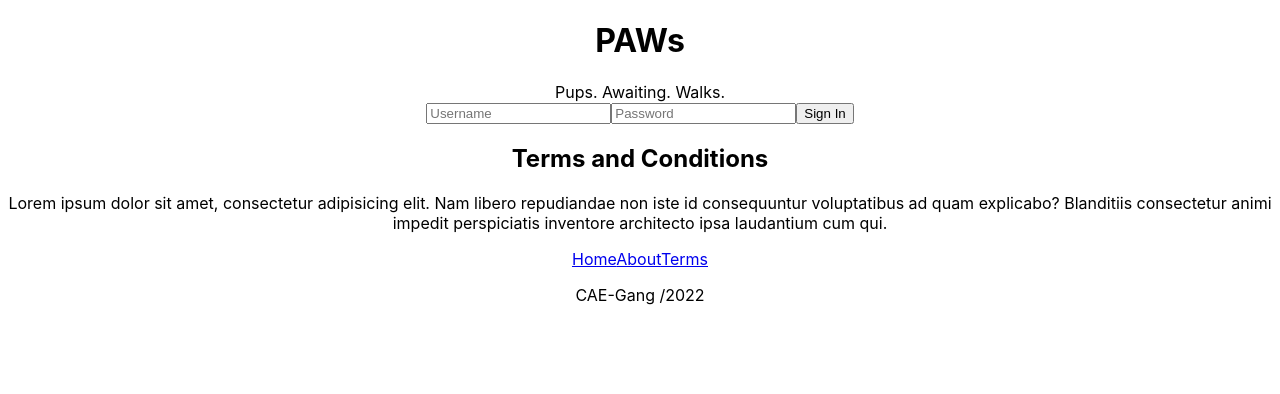
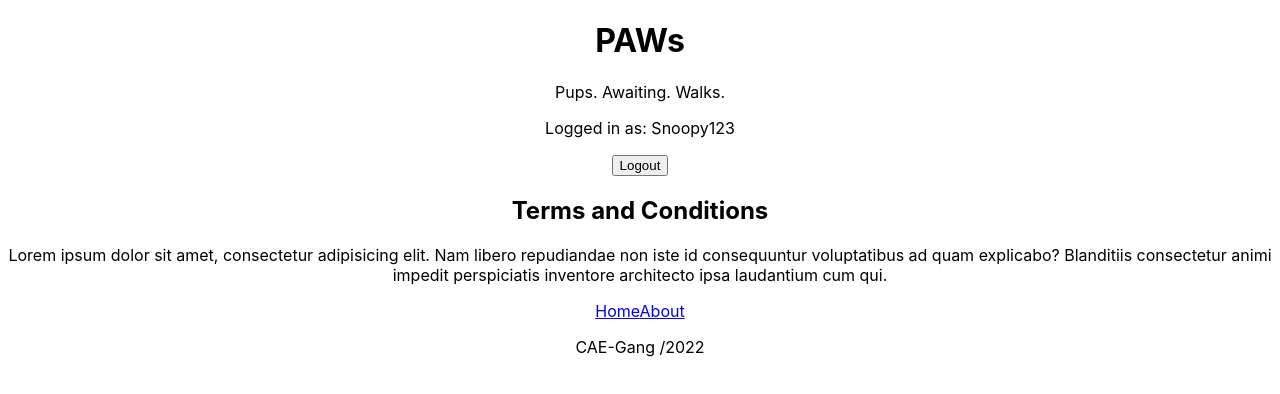
Before and after one commit to cmaher15/PAWs, a React (Create React App) app in the folder paws-front-end/: page /terms in a window 1280 px wide. Shown: the top 394 px of the page. Built offline with nearby package versions, Linux system fonts and the light colour scheme.

Commit message:
Links in the footer change dynamically with the url pathname.

```diff
--- a/paws-front-end/src/App.js
+++ b/paws-front-end/src/App.js
@@ -1,4 +1,5 @@
 import React from "react";
+import { useState } from "react";
 import { BrowserRouter, Routes, Route } from "react-router-dom";
 import "./App.css";
 
@@ -13,14 +14,20 @@ import Footer from "./components/Footer";
 import Terms from "./components/Terms";
 
 // Temp global variable for user's logged-in status
-let loggedIn = false;
-let userName = "Snoopy123";
 
 function App() {
+  const [loggedIn, setLoggedIn] = useState(() => true);
+  const [userName, setUserName] = useState("Snoopy123");
+  const [urlPath, setUrlPath] = useState(window.location.pathname);
+
   return (
     <div className="App">
       <BrowserRouter>
-        <Header loggedIn={loggedIn} userName={userName} />
+        <Header
+          loggedIn={loggedIn}
+          userName={userName}
+          setLoggedIn={setLoggedIn}
+        />
         <Routes>
           <Route path="/" element={<HomePage />} />
           <Route path="/register-user" element={<RegisterUser />} />
@@ -29,7 +36,7 @@ function App() {
           <Route path="/about-us" element={<AboutUs />} />
           <Route path="/terms" element={<Terms />} />
         </Routes>
-        <Footer />
+        <Footer urlPath={urlPath} setUrlPath={setUrlPath} />
       </BrowserRouter>
     </div>
   );
--- a/paws-front-end/src/components/Footer.jsx
+++ b/paws-front-end/src/components/Footer.jsx
@@ -1,12 +1,53 @@
-import React, { useEffect } from "react";
+import React from "react";
+import { useState } from "react";
 import { Link } from "react-router-dom";
 
-const Footer = function () {
+const Footer = function (props) {
+  // Path Link components
+  const homeLink = (
+    <Link to={"/"} onClick={() => props.setUrlPath("/")}>
+      Home
+    </Link>
+  );
+  const aboutLink = (
+    <Link to={"/about-us"} onClick={() => props.setUrlPath("/about-us")}>
+      About
+    </Link>
+  );
+  const termsLink = (
+    <Link to={"/terms"} onClick={() => props.setUrlPath("/terms")}>
+      Terms
+    </Link>
+  );
+
+  // Determines what links are redered based on the current url path
+  let renderLinks;
+  if (props.urlPath === "/") {
+    renderLinks = (
+      <>
+        {aboutLink}
+        {termsLink}
+      </>
+    );
+  } else if (props.urlPath === "/about-us") {
+    renderLinks = (
+      <>
+        {homeLink}
+        {termsLink}
+      </>
+    );
+  } else {
+    renderLinks = (
+      <>
+        {homeLink}
+        {aboutLink}
+      </>
+    );
+  }
+
   return (
     <div className="footer-div">
-      <Link to={"/"}>Home</Link>
-      <Link to={"/about-us"}>About</Link>
-      <Link to={"/terms"}>Terms</Link>
+      {renderLinks}
       <p>CAE-Gang /{new Date().getFullYear()}</p>
     </div>
   );
--- a/paws-front-end/src/components/Header.jsx
+++ b/paws-front-end/src/components/Header.jsx
@@ -9,7 +9,10 @@ const Header = function (props) {
       <span className="title-descrition">Pups. Awaiting. Walks.</span>
 
       {props.loggedIn ? (
-        <HeaderLoggedIn userName={props.userName} />
+        <HeaderLoggedIn
+          userName={props.userName}
+          setLoggedIn={props.setLoggedIn}
+        />
       ) : (
         <HeaderLoggedOut />
       )}
--- a/paws-front-end/src/components/HeaderLoggedIn.jsx
+++ b/paws-front-end/src/components/HeaderLoggedIn.jsx
@@ -1,13 +1,12 @@
-import React, { useEffect } from "react";
+import React from "react";
 import { Link } from "react-router-dom";
 
 const HeaderLoggedIn = function (props) {
-  console.log(props);
   return (
     <>
       <p>Logged in as: {props.userName}</p>
       <Link to="/">
-        <button>Logout</button>
+        <button onClick={() => props.setLoggedIn(false)}>Logout</button>
       </Link>
     </>
   );
--- a/paws-front-end/src/components/HeaderLoggedOut.jsx
+++ b/paws-front-end/src/components/HeaderLoggedOut.jsx
@@ -21,14 +21,14 @@ const HeaderLoggedOut = function () {
           onChange={e => setUsername(e.target.value)}
           name="username"
           placeholder="Username"
-          autocomplete="off"
+          autoComplete="off"
         />
         <input
           type="password"
           onChange={e => e.target.value}
           name="password"
           placeholder="Password"
-          autocomplete="off"
+          autoComplete="off"
         />
         <button>Sign In</button>
       </form>
```
Also changed, not shown: paws-front-end/src/logo.svg (added).
